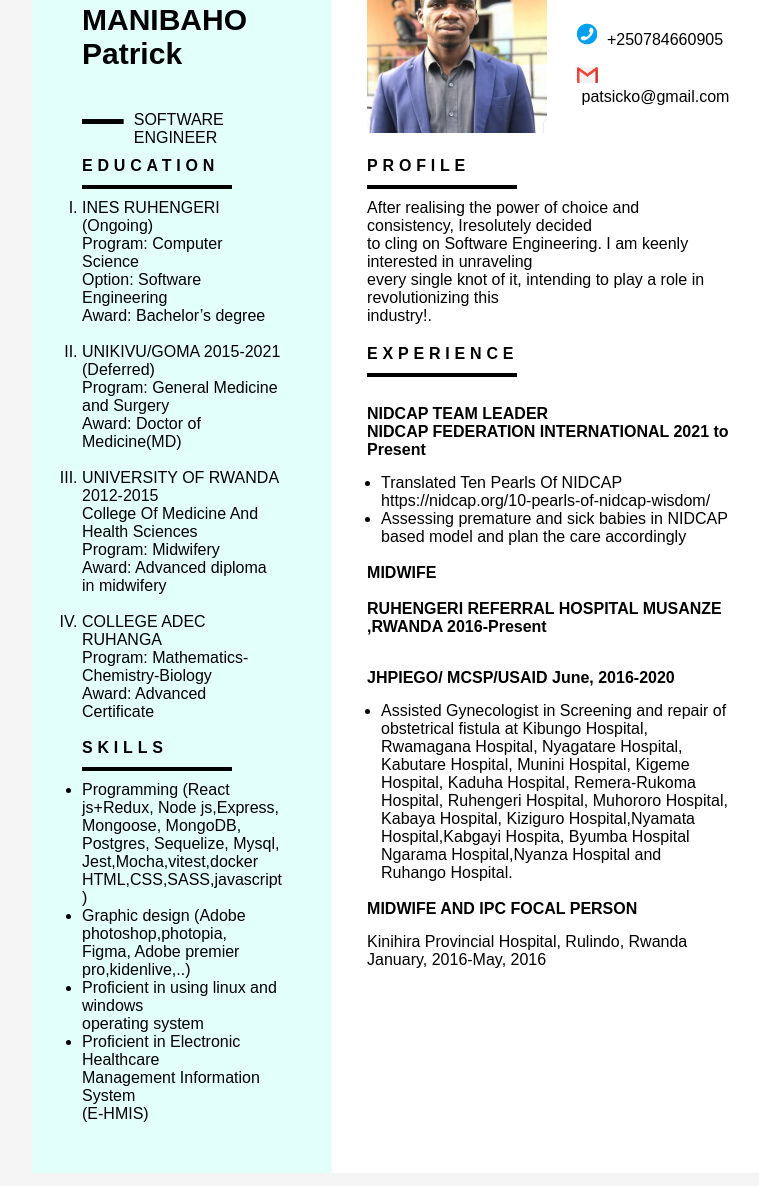
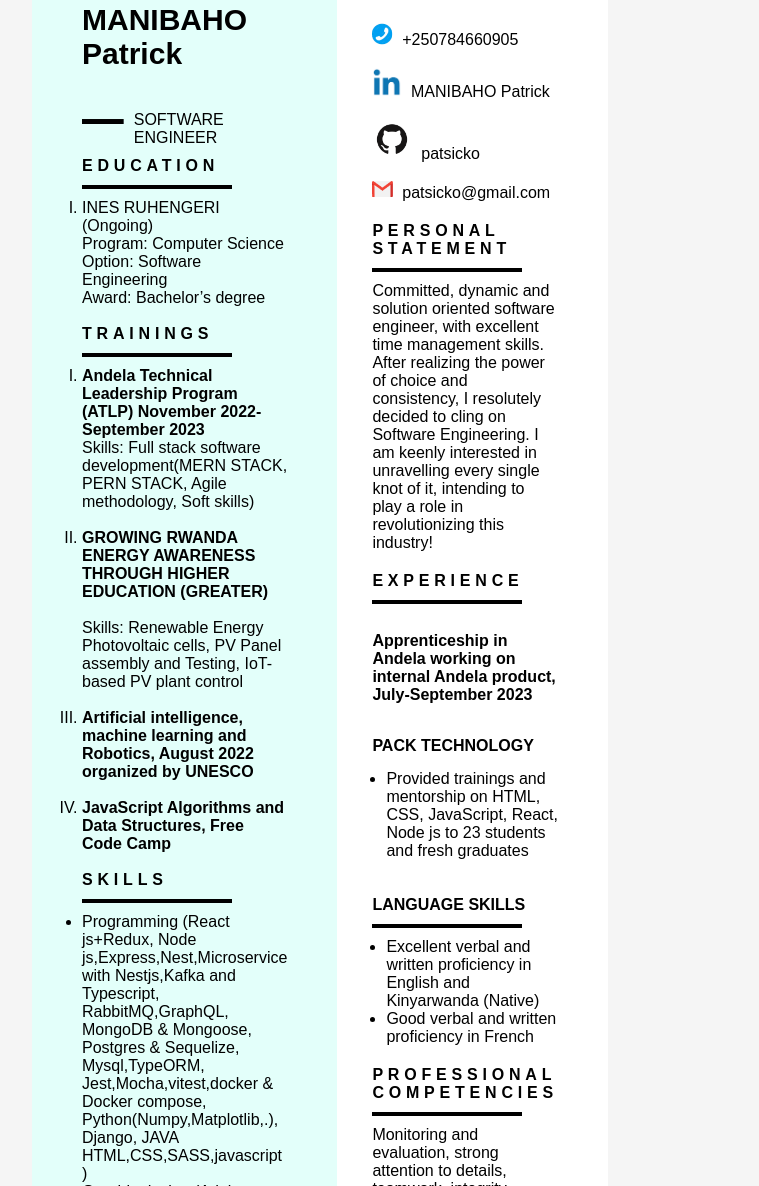
Before and after one commit to patsicko/online-cv, a plain HTML site: page index.html in a window 1280 px wide. Shown: the part 72-1258 px from the top of the page, without its empty margins (416-1175 px from the left). Drawn offline with Linux system fonts and the light colour scheme.

Commit message:
cv update

```diff
--- a/index.html
+++ b/index.html
@@ -41,26 +41,40 @@
                     Award: Bachelor’s degree <br>
                 </li>
                 <br>
+
+            </ol>
+            <div class="skills">
+                TRAININGS
+                <hr>
+
+            </div>
+
+            <ol type="I">
                 <li>
-                    UNIKIVU/GOMA 2015-2021 (Deferred) <br>
-                    Program: General Medicine and Surgery <br>
-                    Award: Doctor of Medicine(MD)
-                </li>
-                <br>
-                <li>
-                    UNIVERSITY OF RWANDA  2012-2015 <br>
-                    College Of Medicine And Health Sciences<br>
-                    Program: Midwifery<br>
-                    Award: Advanced diploma in midwifery
+                   <h4>Andela Technical Leadership  Program (ATLP) November 2022-September 2023</h4>
+                   Skills: Full stack software development(MERN STACK, PERN STACK, Agile methodology, Soft skills)
                 </li>
                 <br>
 
                 <li>
-                    COLLEGE ADEC RUHANGA <br>
-                    Program: Mathematics-Chemistry-Biology <br>
-                    Award: Advanced Certificate
+                  <h4>GROWING RWANDA ENERGY AWARENESS THROUGH HIGHER EDUCATION (GREATER)</h4> <br>
+                  <p>
+                    Skills: Renewable Energy Photovoltaic cells, PV Panel assembly and Testing, IoT-based PV plant control
+                  </p>
                 </li>
                 <br>
+
+                <li>
+                <h4>Artificial intelligence, machine learning and Robotics, August 2022 organized by UNESCO</h4>
+                </li>
+                <br>
+
+                <li>
+                    <h4>
+                        JavaScript Algorithms and Data Structures, Free Code Camp</h4>
+                </li>
+                <br>
+
             </ol>
 
             <div class="skills">
@@ -70,8 +84,8 @@
             </div>
             <ul>
                 <li>
-                    Programming (React js+Redux, Node js,Express, Mongoose,
-                     MongoDB, Postgres, Sequelize, Mysql, Jest,Mocha,vitest,docker
+                    Programming (React js+Redux, Node js,Express,Nest,Microservice with Nestjs,Kafka and Typescript, RabbitMQ,GraphQL,
+                     MongoDB & Mongoose, Postgres & Sequelize, Mysql,TypeORM, Jest,Mocha,vitest,docker & Docker compose, Python(Numpy,Matplotlib,.), Django, JAVA
                     HTML,CSS,SASS,javascript<br>)
 
                 </li>
@@ -99,14 +113,16 @@
 
             <div class="profile">
 
-                <div class="picture">
+                <!-- <div class="picture">
                     <img src="images/picture.jpg" alt="picture" height="180px" width="180px">
-                </div>
+                </div> -->
 
                 <div class="address">
                     <phone-icon>
                      <a href="tel:+250784660905"><img src="images/phone_icon.png" alt=""> &nbsp;+250784660905</a> <br> <br>
 
+                   <a href="https://www.linkedin.com/in/manibaho-patrick-a7851a124/"> <img src="/images/linkedin.png" height="30px" alt="linkedin"> &nbsp;MANIBAHO Patrick</a> <br> <br>
+                   <a href="https://github.com/patsicko"> <img src="/images/GitHub-Mark.png" height="40px" alt="linkedin"> &nbsp;patsicko</a> <br> <br>
                    <a href="mailto:patsicko@gmail.com"> <img src="images/gmail.png" alt="gmail"> &nbsp;patsicko@gmail.com</a>
                     </phone-icon>
                 </div>
@@ -114,15 +130,15 @@
             </div>
 
             <div class="statement-header">
-                PROFILE
+                PERSONAL STATEMENT
                 <hr>
             </div>
 
             <div class="statement-text">
-                After realising the power of choice and consistency, Iresolutely decided <br>
-                to cling on Software Engineering. I am keenly interested in unraveling  <br>
-                every single knot of it, intending to play a role in revolutionizing this <br>
-                industry!.
+                Committed, dynamic and solution oriented software engineer,
+                with excellent time management skills. After realizing the power of choice and consistency, I resolutely
+                decided to cling on Software Engineering. I am keenly interested in unravelling every single knot of it,
+                intending to play a role in revolutionizing this industry!
 
             </div>
 
@@ -134,45 +150,57 @@
             <div class="experience-text">
 
                 <div class="experience1-header"> <br>
-                    NIDCAP TEAM LEADER <br>
-                    NIDCAP FEDERATION INTERNATIONAL  2021 to Present
+                   Apprenticeship in Andela working on internal Andela product, July-September 2023
                 </div>
 
+
+
+
+
+                <div class="experience3-header"> <br>
+                    PACK TECHNOLOGY
+                </div>
                 <ul>
                     <li>
-                        Translated Ten Pearls Of NIDCAP <a href="https://nidcap.org/10-pearls-of-nidcap-wisdom/">https://nidcap.org/10-pearls-of-nidcap-wisdom/</a>
-                    </li>
-                    <li>
-                        Assessing premature and sick babies in NIDCAP based model and plan the care accordingly
+                      Provided trainings and mentorship on HTML, CSS, JavaScript, React, Node js to 23 students and fresh graduates
                     </li>
                 </ul>
+               <br><br>
 
-                <div class="experience2"> <br>
-                    MIDWIFE <br> <br>
-                    RUHENGERI REFERRAL HOSPITAL  MUSANZE ,RWANDA 2016-Present <br>
+                <div class="experience3-header">
+                    LANGUAGE SKILLS
+                    <hr>
 
                 </div>
 
-                <div class="experience3-header"> <br>
-                    JHPIEGO/ MCSP/USAID June, 2016-2020
-                </div>
-                <ul>
-                    <li>
-                        Assisted Gynecologist in Screening and repair of obstetrical fistula at Kibungo Hospital,
-                        Rwamagana Hospital, Nyagatare Hospital, Kabutare Hospital, Munini Hospital,
-                        Kigeme Hospital, Kaduha Hospital, Remera-Rukoma Hospital, Ruhengeri Hospital,
-                        Muhororo Hospital, Kabaya Hospital, Kiziguro Hospital,Nyamata Hospital,Kabgayi Hospita, Byumba Hospital
-                        Ngarama Hospital,Nyanza Hospital and Ruhango Hospital.
-                    </li>
-                </ul>
+                    <ul>
+                        <li>
+                            Excellent verbal and written proficiency in English and Kinyarwanda (Native)
+                        </li>
+                        <li>
+                            Good verbal and written proficiency in French
+                        </li>
+                    </ul>
 
-                <div class="experience4-header"> <br>
-                    MIDWIFE AND IPC FOCAL PERSON
-                </div>
-                <div class="experience4-text">
-                    Kinihira Provincial Hospital, Rulindo, Rwanda January, 2016-May, 2016
-                </div>
+
+
+
+
+
             </div>
+            <div class="experience_header">
+                PROFESSIONAL COMPETENCIES
+                <hr>
+
+            </div>
+            <div class="statement-text">
+                Monitoring and evaluation, strong attention to details, teamwork, integrity,
+                leadership, time management, sharp resourcefulness, problem solving skills,
+                effective use of resources, fast learning and hard working skill.
+
+            </div>
+
+
 
 
         </div>
--- a/style.css
+++ b/style.css
@@ -85,11 +85,12 @@ hr{
 .address a{
     text-decoration: none;
     color: black;
+    margin-left: -30px;
 }
 .statement-header,.experience_header{
     margin-top: 20px;
     margin-left: 35px;
-    width: 33%;
+    width: 45%;
     letter-spacing: .3rem;
     font-family: sans-serif;
     font-weight: 900;
```
Also changed, not shown: images/GitHub-Mark.png (added), images/GitHub-logo.png (added), images/github.png (added), images/linkedin.png (added).
